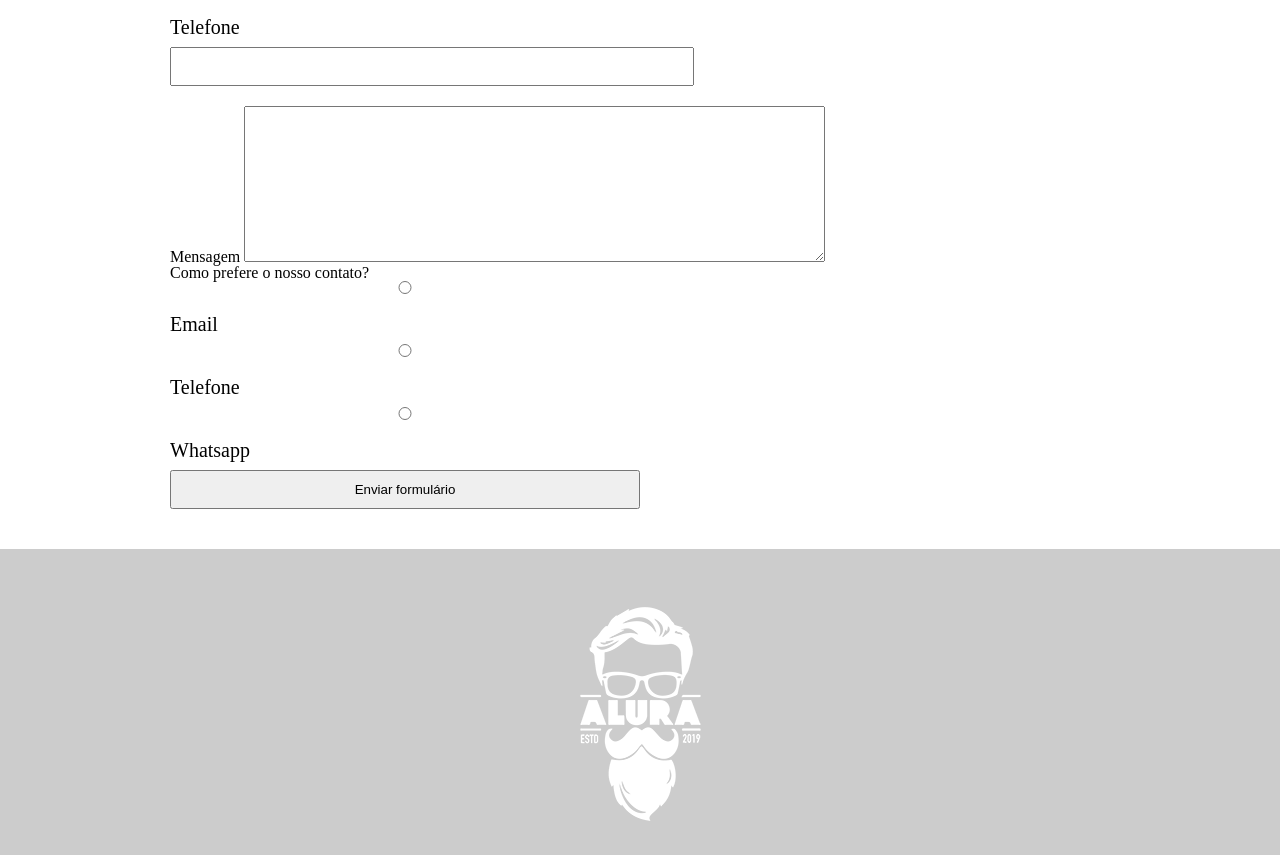
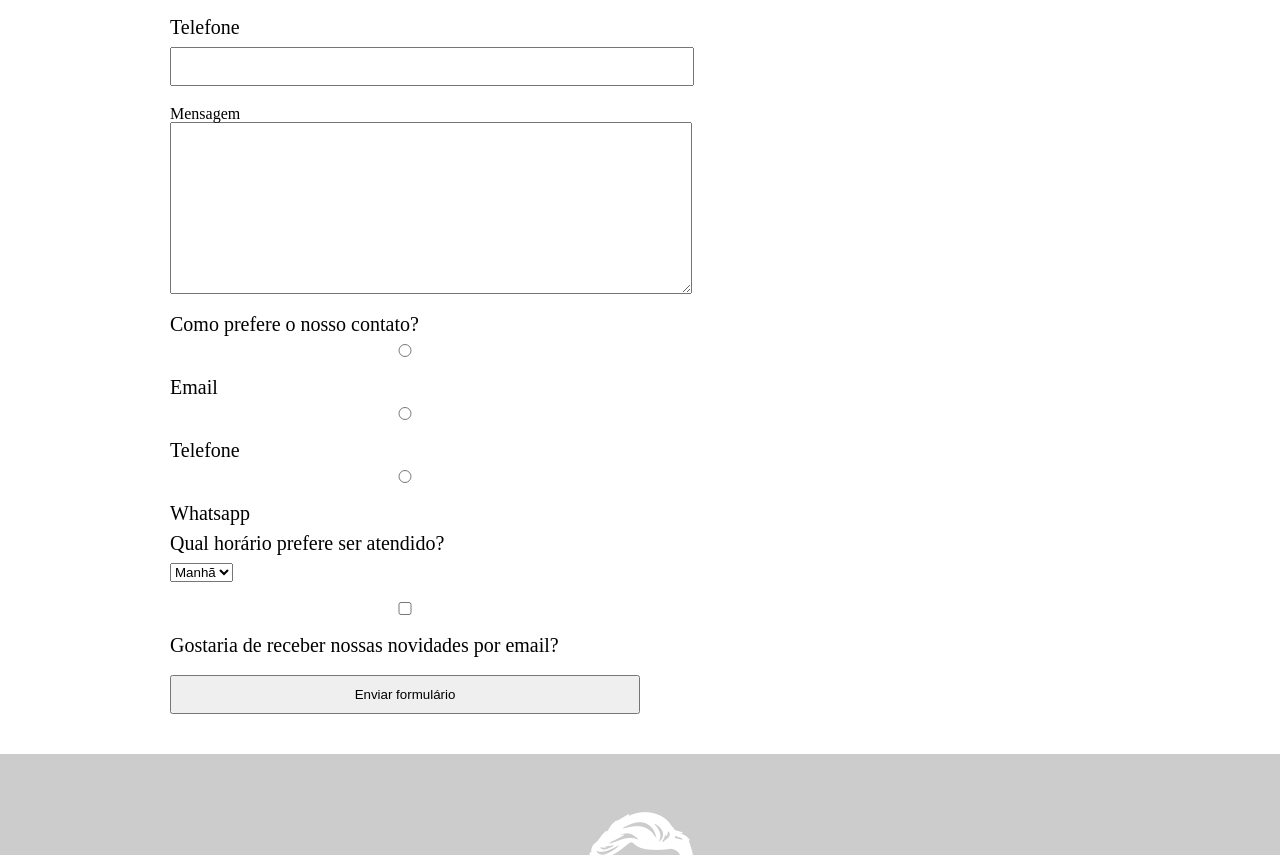
Before and after one commit to anajuliasilveira2009/front-end01, a plain HTML site: page contato.html in a window 1280 px wide. Shown: the part 494-1349 px from the top of the page. Drawn offline with Linux system fonts and the light colour scheme.

Commit message:
checkbox

```diff
--- a/contato.html
+++ b/contato.html
@@ -42,6 +42,15 @@
                 <label for="radio-whatsapp"><input type="radio" name = "contato" value="whatsapp" id="radio-whatsapp">Whatsapp</label>
 
             </div>
+            <div>
+               <p>Qual horário prefere ser atendido?</p>
+               <select>
+                    <option >Manhã</option>
+                    <option >Tarde</option>
+                    <option >Noite</option>
+               </select>
+            </div>
+            <label class="checkbox"> <input type="checkbox">Gostaria de receber nossas novidades por email?</label>
             <input type="submit" value="Enviar formulário">
 
         </form>
--- a/style.css
+++ b/style.css
@@ -81,7 +81,7 @@ main{
 form{
     margin: 40px 0 ;
 }
-form label{
+form label, form p{
     display: block;
     font-size: 20px;
     margin: 0 0 10px;
@@ -92,3 +92,13 @@ form input{
     padding: 10px 25px;
     width: 50%;
 }
+
+.input-padrao{
+    display:block;
+    margin: 0 0  20px;
+    padding: 10px 25px;
+    width: 50%;
+}
+.checkbox{
+    margin:20px 0;
+}
```
Lines whose indentation alone changed are shown as unchanged.
